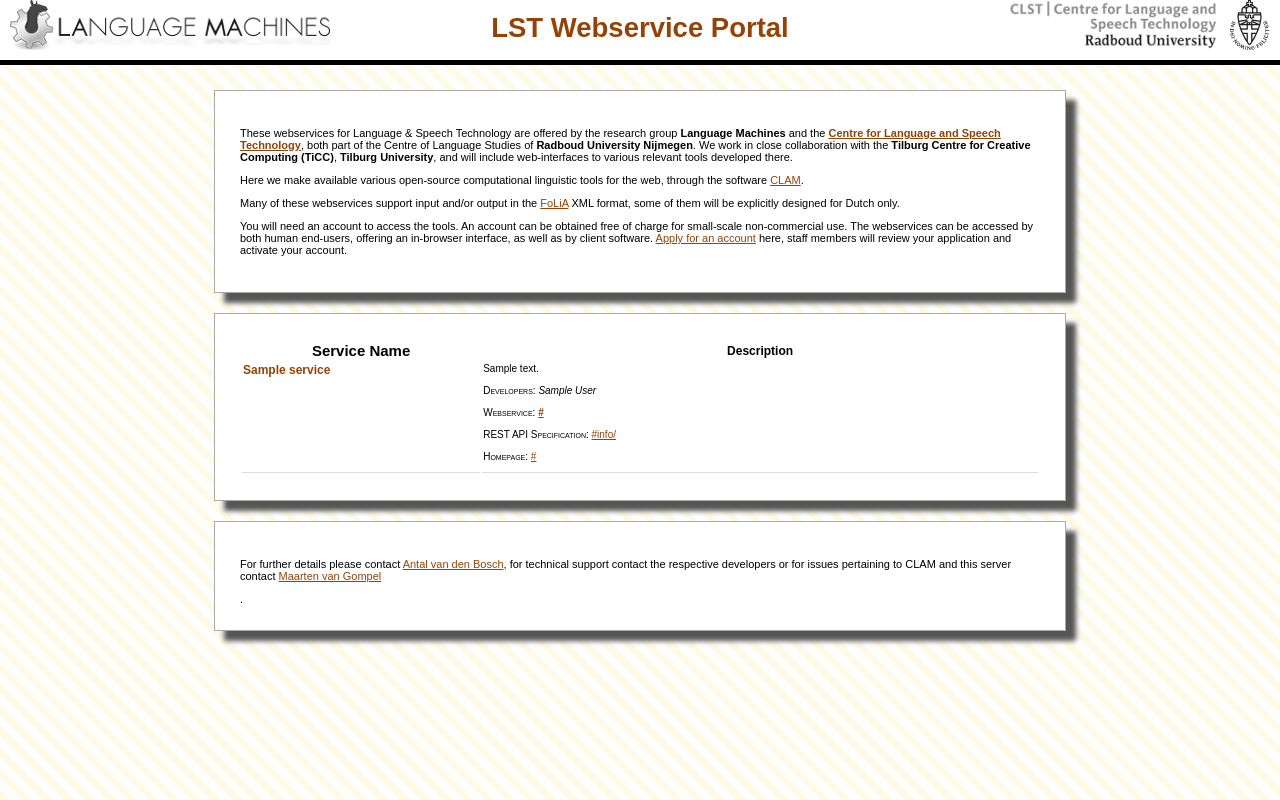
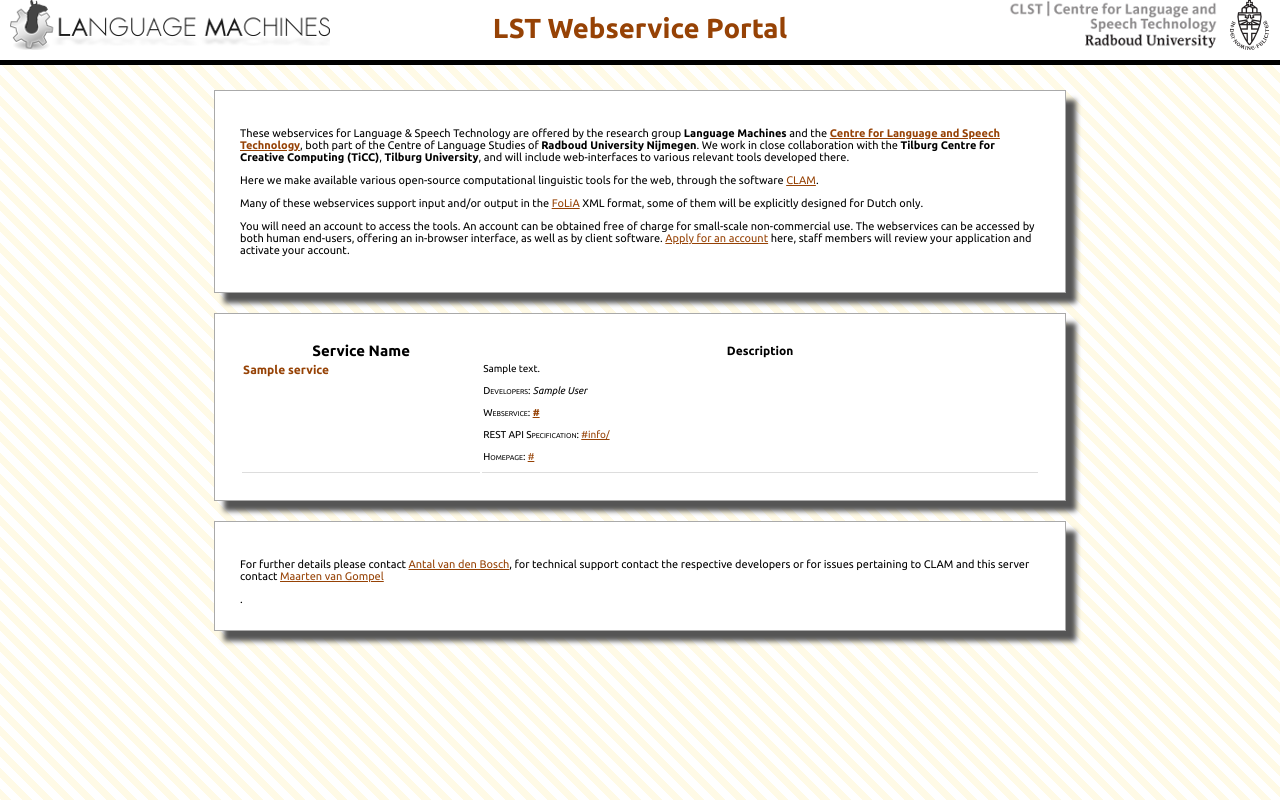
Before and after one commit to proycon/clamopener, a Django app: template templates/index.html in a window 1280 px wide. Run offline with Django 3.2, Linux system fonts and the light colour scheme; the template is opened without the code that fills it: most values are stand-ins (such as "Sample title", 1, 10 or a date in 2020).

Commit message:
added google font

```diff
--- a/style/clamopener.css
+++ b/style/clamopener.css
@@ -1,5 +1,5 @@
 body {
-    font-family: sans-serif;
+    font-family: 'Ubuntu', sans-serif;
     font-size: 11px;
     background: url(back.png);
     margin: 0px;
--- a/templates/changepw.html
+++ b/templates/changepw.html
@@ -3,6 +3,7 @@
         <meta http-equiv="content-type" content="application/xhtml+xml; charset=utf-8"/>
         <title>Webservice Registration</title>
         <link rel="StyleSheet" href="/style/clamopener.css" type="text/css" />
+        <link href='http://fonts.googleapis.com/css?family=Ubuntu' rel='stylesheet' type='text/css'/>
   </head>
   <body>
       <div id="container">
--- a/templates/index.html
+++ b/templates/index.html
@@ -3,6 +3,7 @@
         <meta http-equiv="content-type" content="application/xhtml+xml; charset=utf-8"/>
         <title>CLAM Webservice Portal</title>
         <link rel="StyleSheet" href="/style/clamopener.css" type="text/css" />
+        <link href='http://fonts.googleapis.com/css?family=Ubuntu:400,400italic,700' rel='stylesheet' type='text/css'/>
   </head>
   <body>
       <div id="container">
--- a/templates/register.html
+++ b/templates/register.html
@@ -3,6 +3,7 @@
         <meta http-equiv="content-type" content="application/xhtml+xml; charset=utf-8"/>
         <title>Webservice Registration</title>
         <link rel="StyleSheet" href="/style/clamopener.css" type="text/css" />
+        <link href='http://fonts.googleapis.com/css?family=Ubuntu:400,400italic,700' rel='stylesheet' type='text/css'/>
   </head>
   <body>
       <div id="container">
--- a/templates/submitted.html
+++ b/templates/submitted.html
@@ -3,6 +3,7 @@
         <meta http-equiv="content-type" content="application/xhtml+xml; charset=utf-8"/>
         <title>Webservice Registration</title>
         <link rel="StyleSheet" href="/style/clamopener.css" type="text/css" />
+        <link href='http://fonts.googleapis.com/css?family=Ubuntu' rel='stylesheet' type='text/css'/>
   </head>
   <body>
       <div id="container">
--- a/templates/userlist.html
+++ b/templates/userlist.html
@@ -3,6 +3,7 @@
         <meta http-equiv="content-type" content="application/xhtml+xml; charset=utf-8"/>
         <title>Webservice Registration</title>
         <link rel="StyleSheet" href="/style/clamopener.css" type="text/css" />
+        <link href='http://fonts.googleapis.com/css?family=Ubuntu' rel='stylesheet' type='text/css'/>
   </head>
   <body>
       <div id="container">
```
